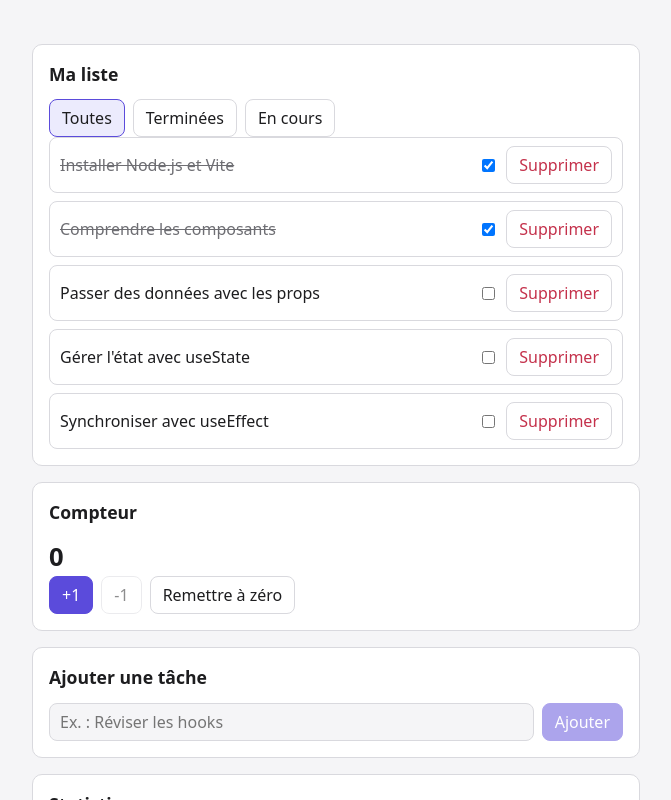
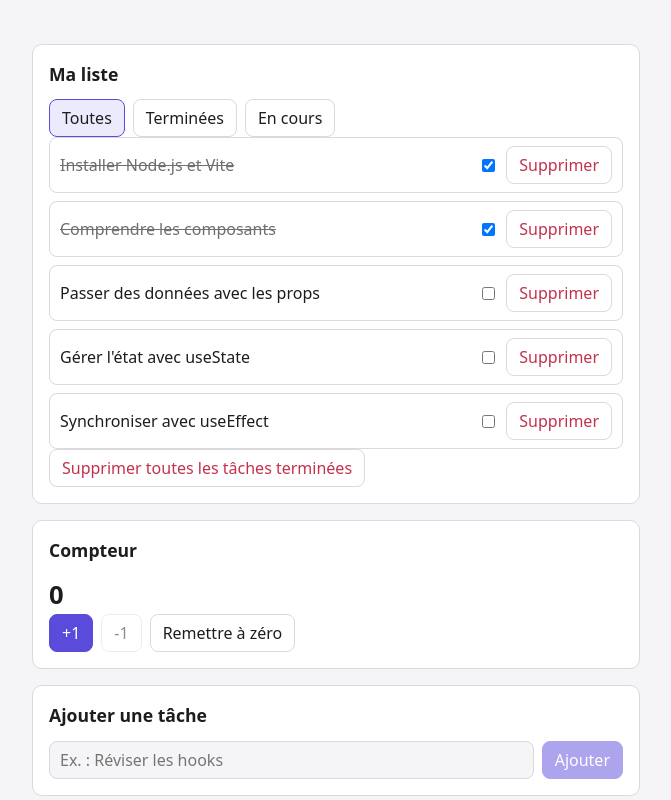
Before and after one commit to must-git/tp-react-taches, a React (Vite) app in the folder mes-taches/: page / in a window 1280 px wide. Shown: the top 800 px of the page, without its empty margins (304-975 px from the left). Built offline with nearby package versions, Linux system fonts and the light colour scheme.

Commit message:
bonus: Tout effacer Supprimer toutes les tâches terminées

```diff
--- a/mes-taches/src/App.jsx
+++ b/mes-taches/src/App.jsx
@@ -32,7 +32,6 @@ function App() {
   }, [taches]);
 
   useEffect(() => {
-
     if (!chargement) return;
 
     let annule = false;
@@ -102,6 +101,17 @@ function App() {
           onBasculer={basculerTache}
           onSupprimer={supprimerTache}
         />
+        {/* Supprimer toutes les tâches terminées */}
+        {taches.some((tache) => tache.terminee) && (
+          <button
+            className="danger"
+            onClick={() => {
+              setTaches(taches.filter((tache) => !tache.terminee));
+            }}
+          >
+            Supprimer toutes les tâches terminées
+          </button>
+        )}
       </Carte>
       <Carte titre="Compteur">
         <Compteur />
```
